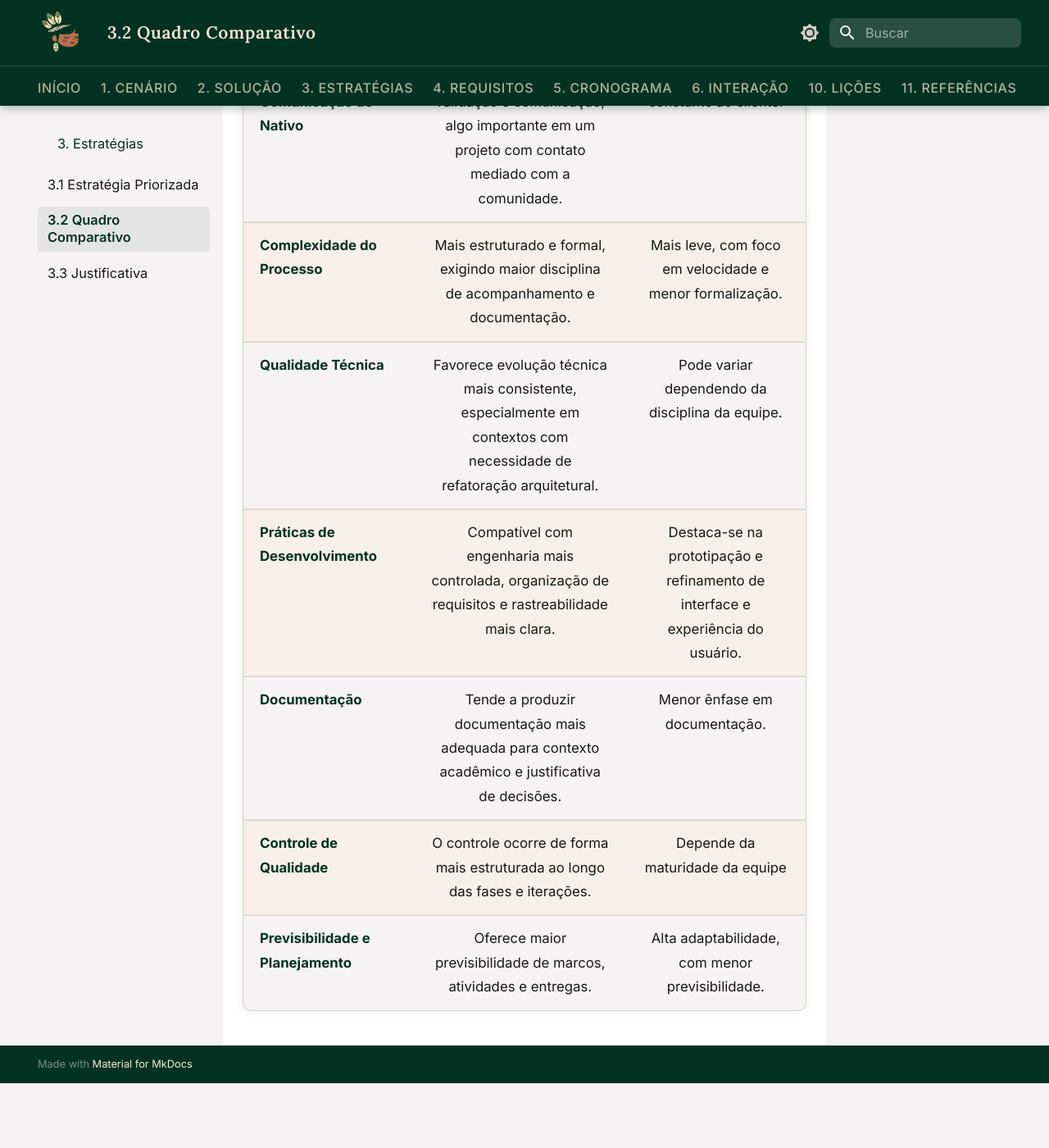
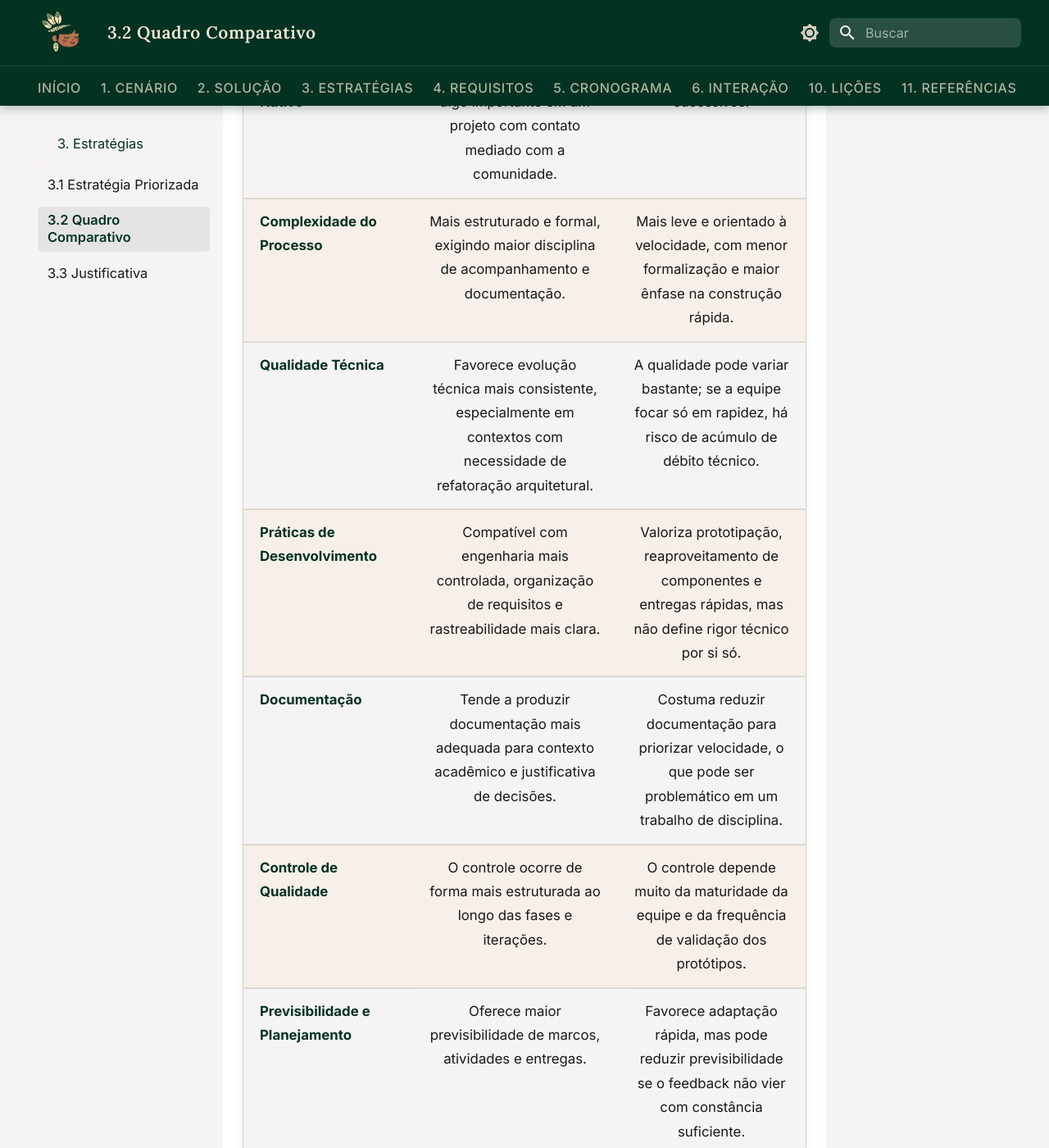
Before and after one commit to mdsreq-fga-unb/REQ-2026.1-T02-Nativo, an MkDocs documentation site: the page built from docs/03-estrategias/comparativo.md, in a window 1280 px wide and 1400 px high, scrolled down 1377 px. Shown: the whole window at 82% size. Built offline with MkDocs 1.6.1 and Material for MkDocs 9.7.7, drawn with Linux system fonts in a browser that asks for light colours; before the commit the page ends 2698 px from its top, so only the background shows below that.

Commit message:
fix: comparativo

```diff
--- a/docs/03-estrategias/comparativo.md
+++ b/docs/03-estrategias/comparativo.md
@@ -10,10 +10,10 @@ O quadro apresenta algumas características que podem ser relacionadas ao OpenUP
 | **Estrutura do Processo** | Possui fases definidas (concepção, elaboração, construção e transição), com iterações internas. | Organizado em ciclos rápidos com menor formalização e maior fluidez. |
 | **Flexibilidade de Requisitos** | Permite evolução dos requisitos com controle e documentação. | Alta flexibilidade com forte adaptação baseada em feedback do usuário. |
 | **Colaboração com o Cliente** | Favorece pontos de validação mais definidos e uma comunicação mais estruturada com o cliente. | Dependência de participação frequente e contínua do cliente. |
-| **Adequação ao Contexto de Comunicação do Nativo** | Pode ser mais vantajoso porque organiza melhor validação e comunicação, algo importante em um projeto com contato mediado com a comunidade. | Mais eficaz quando há acesso direto e constante ao cliente. |
-| **Complexidade do Processo** | Mais estruturado e formal, exigindo maior disciplina de acompanhamento e documentação. | Mais leve, com foco em velocidade e menor formalização. |
-| **Qualidade Técnica** | Favorece evolução técnica mais consistente, especialmente em contextos com necessidade de refatoração arquitetural. | Pode variar dependendo da disciplina da equipe. |
-| **Práticas de Desenvolvimento** | Compatível com engenharia mais controlada, organização de requisitos e rastreabilidade mais clara. | Destaca-se na prototipação e refinamento de interface e experiência do usuário. |
-| **Documentação** | Tende a produzir documentação mais adequada para contexto acadêmico e justificativa de decisões. | Menor ênfase em documentação. |
-| **Controle de Qualidade** | O controle ocorre de forma mais estruturada ao longo das fases e iterações. | Depende da maturidade da equipe |
-| **Previsibilidade e Planejamento** | Oferece maior previsibilidade de marcos, atividades e entregas. | Alta adaptabilidade, com menor previsibilidade.  |
+| **Adequação ao Contexto de Comunicação do Nativo** | Pode ser mais vantajoso porque organiza melhor validação e comunicação, algo importante em um projeto com contato mediado com a comunidade. | Depende de clientes altamente disponíveis para validar protótipos sucessivos. |
+| **Complexidade do Processo** | Mais estruturado e formal, exigindo maior disciplina de acompanhamento e documentação. | Mais leve e orientado à velocidade, com menor formalização e maior ênfase na construção rápida. |
+| **Qualidade Técnica** | Favorece evolução técnica mais consistente, especialmente em contextos com necessidade de refatoração arquitetural. | A qualidade pode variar bastante; se a equipe focar só em rapidez, há risco de acúmulo de débito técnico. |
+| **Práticas de Desenvolvimento** | Compatível com engenharia mais controlada, organização de requisitos e rastreabilidade mais clara. | Valoriza prototipação, reaproveitamento de componentes e entregas rápidas, mas não define rigor técnico por si só. |
+| **Documentação** | Tende a produzir documentação mais adequada para contexto acadêmico e justificativa de decisões. | Costuma reduzir documentação para priorizar velocidade, o que pode ser problemático em um trabalho de disciplina. |
+| **Controle de Qualidade** | O controle ocorre de forma mais estruturada ao longo das fases e iterações. | O controle depende muito da maturidade da equipe e da frequência de validação dos protótipos. |
+| **Previsibilidade e Planejamento** | Oferece maior previsibilidade de marcos, atividades e entregas. | Favorece adaptação rápida, mas pode reduzir previsibilidade se o feedback não vier com constância suficiente.  |
```
